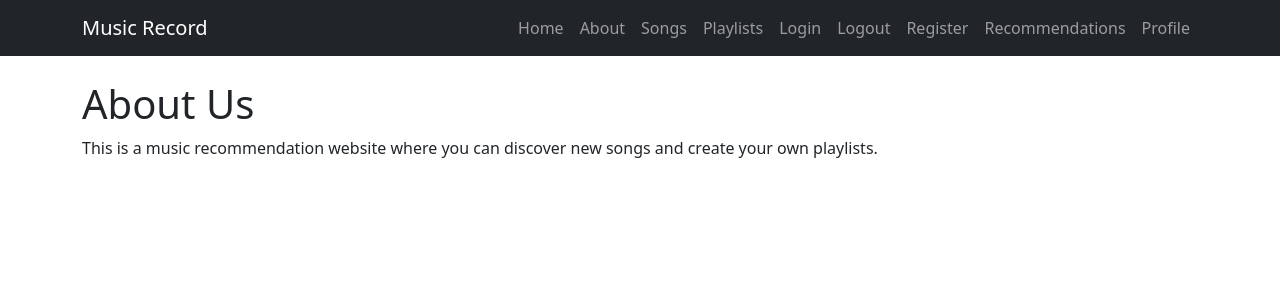
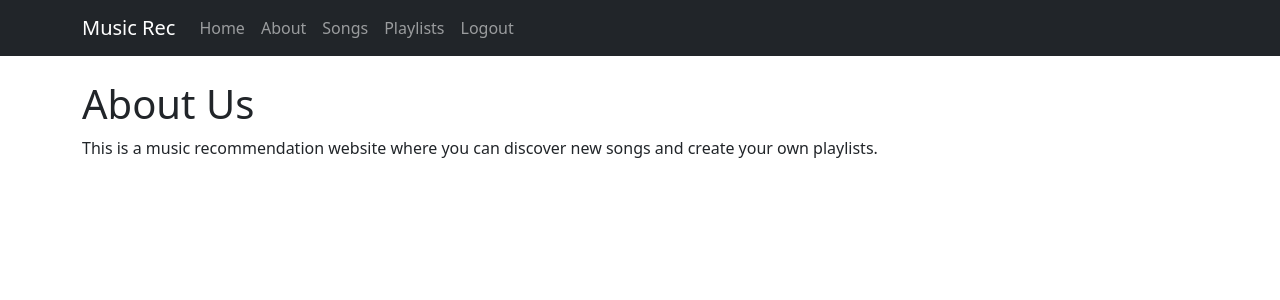
Before and after one commit to Peeranatz/My-website, a Flask app: page /about in a window 1280 px wide. Shown: the top 300 px of the page. Run offline with Flask 3, Linux system fonts and the light colour scheme.

Commit message:
ปรับแต่งหน้าbase.html

```diff
--- a/app/templates/base.html
+++ b/app/templates/base.html
@@ -5,29 +5,48 @@
     <meta charset="UTF-8">
     <meta name="viewport" content="width=device-width, initial-scale=1.0">
     <title>Music Recommendation</title>
+    <!-- เพิ่ม Bootstrap CSS -->
     <link href="https://cdn.jsdelivr.net/npm/bootstrap@5.3.0/dist/css/bootstrap.min.css" rel="stylesheet">
+    <!-- เพิ่ม CSS เพิ่มเติม -->
+    <link rel="stylesheet" href="{{ url_for('static', filename='css/styles.css') }}">
 </head>
 
 <body>
     <nav class="navbar navbar-expand-lg navbar-dark bg-dark">
         <div class="container">
-            <a class="navbar-brand" href="{{ url_for('main.home') }}">Music Record</a>
-            <div class="navbar-nav">
-                <a class="nav-link" href="{{ url_for('main.home') }}">Home</a>
-                <a class="nav-link" href="{{ url_for('main.about') }}">About</a>
-                <a class="nav-link" href="{{ url_for('song.songs') }}">Songs</a>
-                <a class="nav-link" href="{{ url_for('playlist.playlists') }}">Playlists</a>
-                <a class="nav-link" href="{{ url_for('auth.login') }}">Login</a>
-                <a class="nav-link" href="{{ url_for('auth.logout') }}">Logout</a>
-                <a class="nav-link" href="{{ url_for('auth.register') }}">Register</a>
-                <a class="nav-link" href="{{ url_for('song.recommendations') }}">Recommendations</a>
-                <a class="nav-link" href="{{ url_for('auth.profile') }}">Profile</a>
+            <a class="navbar-brand" href="{{ url_for('main.home') }}">Music Rec</a>
+            <button class="navbar-toggler" type="button" data-bs-toggle="collapse" data-bs-target="#navbarNav"
+                aria-controls="navbarNav" aria-expanded="false" aria-label="Toggle navigation">
+                <span class="navbar-toggler-icon"></span>
+            </button>
+            <div class="collapse navbar-collapse" id="navbarNav">
+                <ul class="navbar-nav">
+                    <li class="nav-item">
+                        <a class="nav-link" href="{{ url_for('main.home') }}">Home</a>
+                    </li>
+                    <li class="nav-item">
+                        <a class="nav-link" href="{{ url_for('main.about') }}">About</a>
+                    </li>
+                    <li class="nav-item">
+                        <a class="nav-link" href="{{ url_for('song.songs') }}">Songs</a>
+                    </li>
+                    <li class="nav-item">
+                        <a class="nav-link" href="{{ url_for('playlist.playlists') }}">Playlists</a>
+                    </li>
+                    <li class="nav-item">
+                        <a class="nav-link" href="{{ url_for('auth.logout') }}">Logout</a>
+                    </li>
+                </ul>
             </div>
         </div>
     </nav>
     <div class="container mt-4">
         {% block content %}{% endblock %}
     </div>
+    <!-- เพิ่ม Bootstrap JavaScript -->
+    <script src="https://cdn.jsdelivr.net/npm/bootstrap@5.3.0/dist/js/bootstrap.bundle.min.js"></script>
+    <!-- เพิ่ม JavaScript เพิ่มเติม -->
+    <script src="{{ url_for('static', filename='js/scripts.js') }}"></script>
 </body>
 
 </html>
```
Also changed, not shown: instance/music.db (deleted), instance/recommendation.db.
